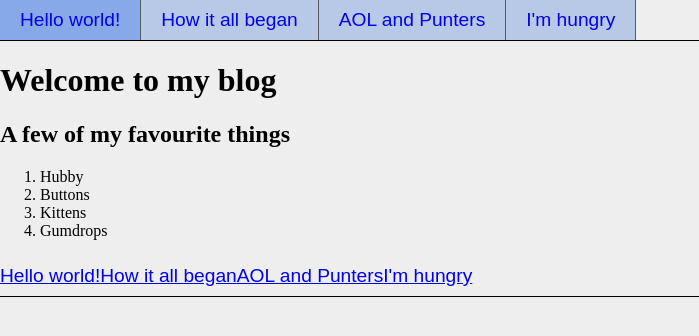
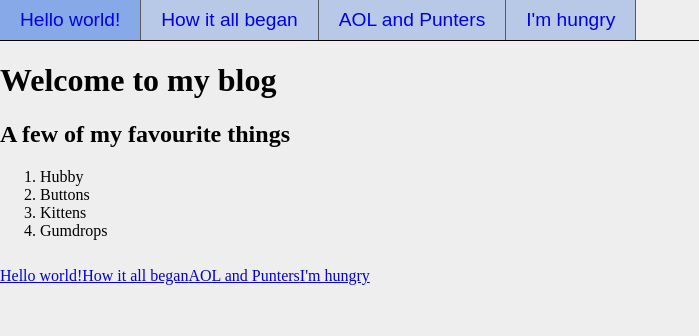
Before and after one commit to IrynaIglehart/Simple-Html-Lesson, a Jekyll site: the page built from index.html, in a window 1280 px wide. Shown: the top 336 px of the page, without its empty margins (0-699 px from the left). Built offline with Jekyll 4.4.1, drawn with Linux system fonts in a browser that asks for light colours.

Commit message:
css update footer again

```diff
--- a/css/styles.css
+++ b/css/styles.css
@@ -51,7 +51,7 @@ ul {
 }
 
 /* Styles for the footer navigation */
-.site-navf {
+/*.site-navf {
   border-bottom: 1px solid black;
   font: 1.2em "Arial", sans-serif;
 }
@@ -60,7 +60,7 @@ ul {
   content: "";
   display: block;
   clear: both;
-}
+}*/
 
 .site-navf ul {
   padding: 0px;
```
